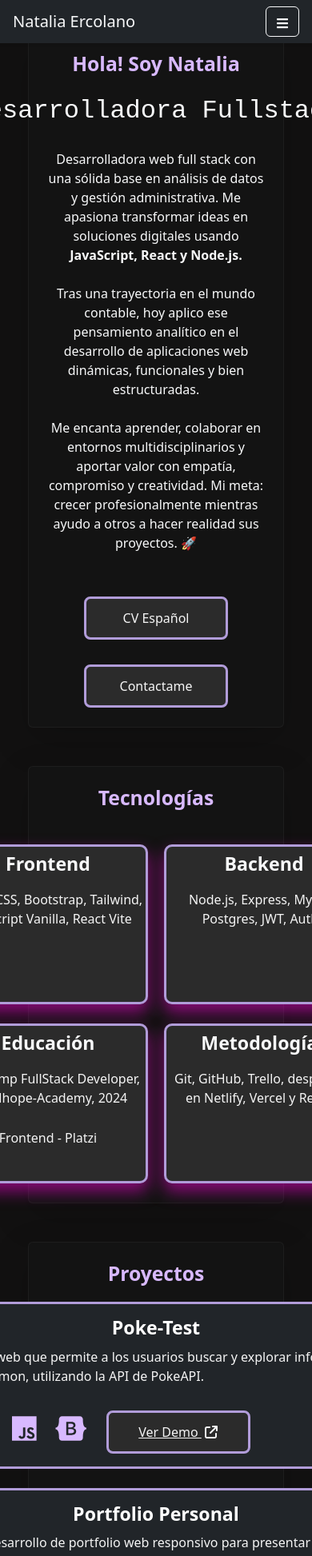
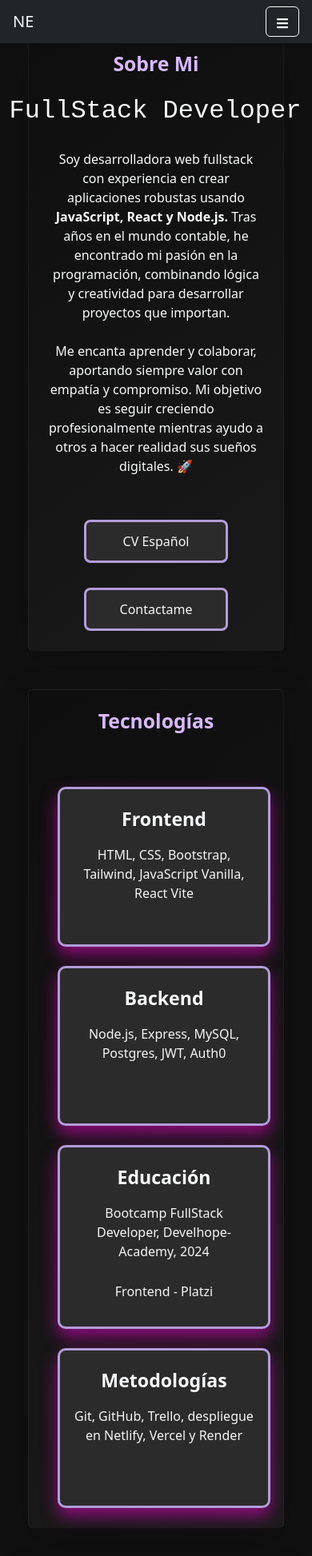
Before and after one commit to NatiErco/Portfolio, a React (Vite) app: page / in a window 390 px wide. Shown: the top 1946 px of the page at 80% size. Built offline with nearby package versions, Linux system fonts and the light colour scheme.

Commit message:
cambios para ser responsive

```diff
--- a/src/Components/About.jsx
+++ b/src/Components/About.jsx
@@ -1,7 +1,13 @@
 import React from "react";
+import { motion } from "framer-motion";
 
 function About() {
   return (
+    <motion.div
+      initial={{ opacity: 0, y: -50 }}
+      animate={{ opacity: 1, y: 0 }}
+      transition={{ duration: 0.8 }}
+    >
       <section
         id="about-me"
         className="section  p-4 rounded shadow-lg w-75 w-75 mb-5 text-center d-flex flex-column justify-content-left"
@@ -10,25 +16,23 @@ function About() {
           boxShadow: "0px 4px 10px rgba(0, 0, 0, 0.1)", // Sombra leve
         }}
       >
-      <h2 className="fw-bold montserrat">Hola! Soy Natalia</h2>
+        <h2 className="fw-bold montserrat">Sobre Mi</h2>
+        <div className="separator"></div>
 
         <div class="maquina">
-        <span class="texto text-light">Desarrolladora Fullstack</span>
+          <span class="texto text-light">FullStack Developer</span>
         </div>
 
         <p className="text-light fs-6 mt-4">
-        Desarrolladora web full stack con una sólida base en análisis de datos y
-        gestión administrativa. Me apasiona transformar ideas en soluciones
-        digitales usando  <strong>JavaScript, React y Node.js.</strong> <br />
+          Soy desarrolladora web fullstack con experiencia en crear aplicaciones
+          robustas usando <strong>JavaScript, React y Node.js.</strong> Tras
+          años en el mundo contable, he encontrado mi pasión en la programación,
+          combinando lógica y creatividad para desarrollar proyectos que
+          importan. <br />
           <br />
-        Tras una trayectoria en el mundo contable, hoy aplico ese pensamiento
-        analítico en el desarrollo de aplicaciones web dinámicas, funcionales y
-        bien estructuradas. <br />
-        <br />
-        Me encanta aprender, colaborar en entornos multidisciplinarios y aportar
-        valor con empatía, compromiso y creatividad. Mi meta: crecer
-        profesionalmente mientras ayudo a otros a hacer realidad sus proyectos.
-        🚀
+          Me encanta aprender y colaborar, aportando siempre valor con empatía y
+          compromiso. Mi objetivo es seguir creciendo profesionalmente mientras
+          ayudo a otros a hacer realidad sus sueños digitales. 🚀
         </p>
         <div className="botones-container mt-4 d-flex gap-3 justify-content-center">
           <button
@@ -45,6 +49,7 @@ function About() {
           </button>
         </div>
       </section>
+    </motion.div>
   );
 }
 
--- a/src/Components/MobileNavbar.jsx
+++ b/src/Components/MobileNavbar.jsx
@@ -6,7 +6,7 @@ import "../index.css";
 function MobileNavbar({ toggleMenu }) {
   return (
     <div className="d-flex d-md-none justify-content-between align-items-center bg-dark text-light px-3 py-2 fixed-top w-100 shadow-sm"  style={{ zIndex: 1100 }} >
-      <h5 className="m-0">Natalia Ercolano</h5>
+      <h5 className="m-0">NE</h5>
       <Button variant="outline-light" onClick={toggleMenu}>
         <FaBars />
       </Button>
--- a/src/Components/Proyects.jsx
+++ b/src/Components/Proyects.jsx
@@ -29,16 +29,17 @@ function Proyects() {
       }}
     >
     <h2 className="fw-bold montserrat">Proyectos</h2>
-      <div
-        className="card-proyect bg-dark text-white mb-4 p-3 text-start"
-        style={{ maxWidth: "500px!important" }}
-      >
+
+    <div className="row row-cols-1 row-cols-md-2 row-cols-lg-3 gx-3 gy-4 justify-content-center mt-4">
+    <div className="col d-flex">
+    <div className="card-proyect bg-dark text-white p-3 text-start w-100">
+
         <h3 className="fw-bold text-center">Poke-Test</h3>
         <p>
           Aplicación web que permite a los usuarios buscar y explorar
           información sobre Pokémon, utilizando la API de PokeAPI.
         </p>
-        <div className="d-flex gap-4 mt-2">
+       <div className="d-flex flex-wrap gap-3 mt-2 align-items-center">
 
         <FontAwesomeIcon icon={faHtml5} className="icon-tech" title="HTML5" />
         <FontAwesomeIcon icon={faCss3Alt} className="icon-tech" title="CSS3" />
@@ -53,14 +54,16 @@ function Proyects() {
             Ver Demo <FontAwesomeIcon icon={faExternalLink} className="ms-1" />
           </a>
         </div>
+        </div>
       </div>
 
-      <div className="card-proyect bg-dark text-white mb-4 p-3 text-start">
+      <div className="col d-flex">
+       <div className="card-proyect bg-dark text-white p-3 text-start w-100">
         <h3 className="fw-bold text-center">Portfolio Personal</h3>
         <p>
         Diseño y desarrollo de portfolio web responsivo para presentar proyectos propios, CV y contacto.
         </p>
-        <div className="d-flex gap-4 mt-2">
+        <div className="d-flex flex-wrap gap-3 mt-2 align-items-center">
           <FontAwesomeIcon icon={faReact} className="icon-tech" title="React"/>
           <FontAwesomeIcon icon={faJs} className="icon-tech" title="JavaScript" />
           <FontAwesomeIcon icon={faBootstrap} className="icon-tech" title="Bootstrap" />
@@ -74,16 +77,18 @@ function Proyects() {
           Ver Demo <FontAwesomeIcon icon={faExternalLink} className="ms-1" />
         </a>
         </div>
+        </div>
+       </div>
 
-      </div>
-      <div className="card-proyect bg-dark text-white mb-4 p-3 text-start">
+       <div className="col d-flex">
+        <div className="card-proyect bg-dark text-white p-3 text-start w-100">
         <h3 className="fw-bold text-center">Freelance-Hub</h3>
         <p>
           Creación de una plataforma que conecta freelancers con potenciales
           clientes, permitiendo la búsqueda de servicios y la interacción entre
           usuarios.
         </p>
-        <div className="d-flex gap-4 mt-2">
+        <div className="d-flex flex-wrap gap-3 mt-2 align-items-center">
           <FontAwesomeIcon icon={faReact} className="icon-tech" title="React"/>
           <FontAwesomeIcon icon={faJs} className="icon-tech" title="JavaScript" />
           <FontAwesomeIcon icon={faNodeJs} className="icon-tech"title="Node.js"/>
@@ -97,7 +102,8 @@ function Proyects() {
           Ver Demo <FontAwesomeIcon icon={faExternalLink} className="ms-1" />
         </a>
         </div>
-
+        </div>
+        </div>
       </div>
     </section>
 
--- a/src/Components/Sidebar.jsx
+++ b/src/Components/Sidebar.jsx
@@ -43,7 +43,7 @@ function Sidebar() {
         >
           Natalia Ercolano
         </h2>
-        <h3 className="text-light fs-6">Jr. FullStack Developer</h3>
+        <h3 className="text-light fs-6">FullStack Developer</h3>
 
         <Nav className="flex-column mt-4 w-100 p-0">
 
--- a/src/Components/Technologies.jsx
+++ b/src/Components/Technologies.jsx
@@ -11,43 +11,42 @@ function Technologies() {
     >
       <section
         id="Tecnologias"
-      className="section  p-4 rounded shadow-lg w-75 w-75 mb-5 text-center d-flex flex-column justify-content-left"
+        className="section  p-4 rounded shadow-lg w-75 mb-5 text-center d-flex flex-column justify-content-start"
         style={{
           border: "1px solid rgba(216, 211, 211, 0.05)", // Borde casi invisible
           boxShadow: "0px 4px 10px rgba(0, 0, 0, 0.1)", // Sombra leve
         }}
       >
-      <h2 className="fw-bold montserrat">Tecnologías</h2>
+        <h2 className="fw-bold montserrat text-center">Tecnologías</h2>
 
         {/* Contenedor de las tarjetas */}
-      <div className="d-flex flex-column align-items-center mt-4">
-        <div className="d-flex justify-content-between w-100 mb-4">
-          {/* Card 1: Frontend */}
-          <div className="card text-center">
+        <div className="row row-cols-1 row-cols-md-2 gx-1 gy-4 justify-content-center mx-auto  mt-4" style={{ maxWidth: '800px' }}>
+          <div className="col">
+            <div className="card text-center h-100 p-3">
               <h3 className="text-light fw-bold">Frontend</h3>
               <p>
                 HTML, CSS, Bootstrap, Tailwind, JavaScript Vanilla, React Vite
               </p>
             </div>
+          </div>
 
-          {/* Card 2: Backend */}
-          <div className="card text-center">
+          <div className="col">
+            <div className="card text-center h-100 p-3">
               <h3 className="text-light fw-bold">Backend</h3>
-            <p>Node.js, Express, MySQL,          Postgres, JWT, Auth0</p>
-
+              <p>Node.js, Express, MySQL, Postgres, JWT, Auth0</p>
             </div>
           </div>
 
-        <div className="d-flex justify-content-between w-100">
-          {/* Card 3: Educación */}
-          <div className="card text-center">
+          <div className="col">
+            <div className="card text-center h-100 p-3">
               <h3 className="text-light fw-bold">Educación</h3>
               <p>Bootcamp FullStack Developer, Develhope-Academy, 2024</p>
               <p>Frontend - Platzi</p>
             </div>
+          </div>
 
-          {/* Card 4: Metodologías */}
-          <div className="card text-center">
+          <div className="col">
+            <div className="card text-center h-100 p-3">
               <h3 className="text-light fw-bold">Metodologías</h3>
               <p>Git, GitHub, Trello, despliegue en Netlify, Vercel y Render</p>
             </div>
--- a/src/index.css
+++ b/src/index.css
@@ -95,7 +95,7 @@ html {
 
 /* Estilo general para secciones */
 .section {
-  background: rgba(20, 20, 20, 0.8); /* Fondo oscuro translúcido */
+  background: linear-gradient(145deg, #0e0e0e, #1a1a1a)!important;
   padding: 60px;
   border-radius: 10px;
   margin-bottom: 40px;
@@ -111,6 +111,7 @@ html {
   margin-left: auto;
   margin-right: auto;
 }
+
 
 /* Títulos */
 h2 {
@@ -162,7 +163,9 @@ input {
 }
 /* Tarjetas reutilizables */
 .card {
-  width: 250px;
+  width: 100%;
+  max-width: 300px;
+  min-height: 200px;
   min-height: 200px;
   border-radius: 10px;
   background-color: #2b2b2b;
@@ -212,6 +215,8 @@ input {
   text-shadow: 0 0 10px rgba(255, 0, 221, 0.9);
 }
 
+
+
 .maquina {
   width: 24ch; /* Cantidad de caracteres visibles */
   overflow: hidden;
@@ -252,6 +257,15 @@ input {
 
   .overlay {
     display: none; /* Sin overlay en desktop */
+  }
+
+
+}
+
+@media (min-width: 992px) {
+  .tecnologias-row {
+    max-width: 900px;
+    margin: 0 auto;
   }
 }
 
```
Lines whose indentation alone changed are shown as unchanged.
